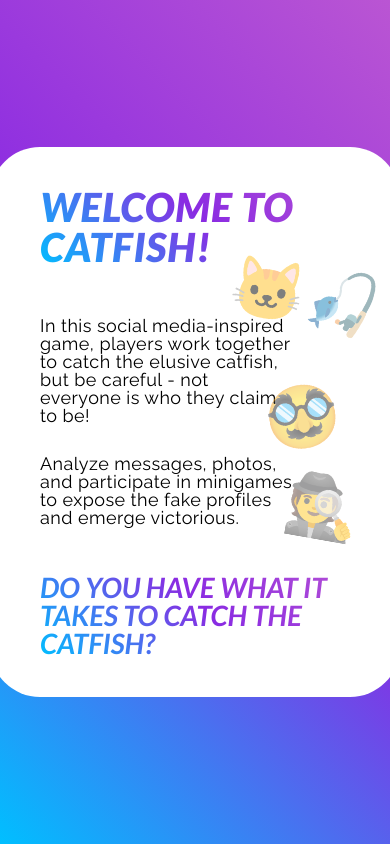
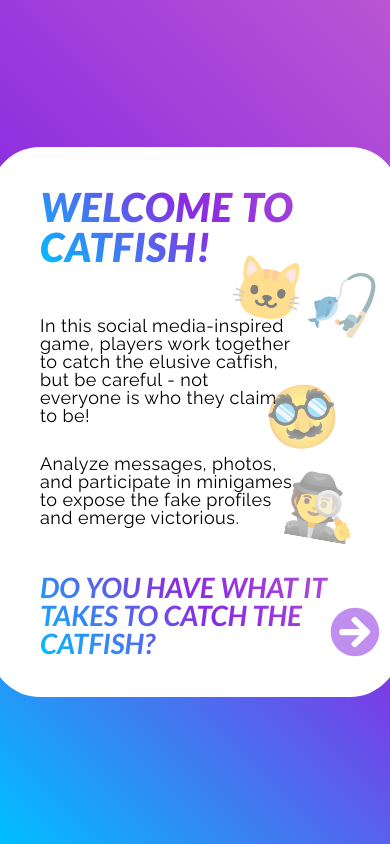
Before and after one commit to Jaecobd1/catfish, a Next.js app: page / in a window 390 px wide. Built offline with nearby package versions, Linux system fonts and the light colour scheme; no server answers; the database is empty.

Commit message:
styling changes

```diff
--- a/src/components/Home/Hero.jsx
+++ b/src/components/Home/Hero.jsx
@@ -1,7 +1,15 @@
 import styles from "@/styles/LeftPanel/Hero.module.css"
+import { useEffect } from "react";
 
-function Hero() {
-    return <div className={styles.heroContainer}>
+function Hero(props) {
+
+// attempt to figure out bringing in a specific style
+  // useEffect(() =>{
+  //   const container = document.getElementById("hero-container");
+  //   container.classList.add(`${props.style}`)
+  // }, [])
+
+    return <div className={styles.heroContainer} id="hero-container">
     <div className={styles.heroEmojis}>
       <p>🐱🎣</p>
       <p>🕵️</p>
--- a/src/pages/index.js
+++ b/src/pages/index.js
@@ -58,7 +58,19 @@ export default function Home() {
           <div className={styles.leftPanel} id="left-panel">
             {!user ? (
               // if no user, run this code
-              <Hero />
+              <div>
+                <Hero style="normal" />
+                <div
+                  className={
+                    "flex lg:hidden items-center absolute right-[20px] bottom-[40px]"
+                  }
+                >
+                  <FaArrowCircleRight
+                    className={styles.switchArrow}
+                    onClick={() => setHomePanel(false)}
+                  />
+                </div>
+              </div>
             ) : !username ? (
               <UsernameForm />
             ) : (
@@ -86,7 +98,7 @@ export default function Home() {
           <div className={styles.rightPanel} id="right-panel">
             {user ? (
               !username ? (
-                <Hero />
+                <Hero style="compressed" />
               ) : (
                 <UserProfile />
               )
--- a/src/styles/LeftPanel/Hero.module.css
+++ b/src/styles/LeftPanel/Hero.module.css
@@ -1,5 +1,9 @@
 .heroContainer {
   padding-right: 20px;
+}
+
+.compressed {
+  background-color: red;
 }
 
 .heroEmojis p {
```
